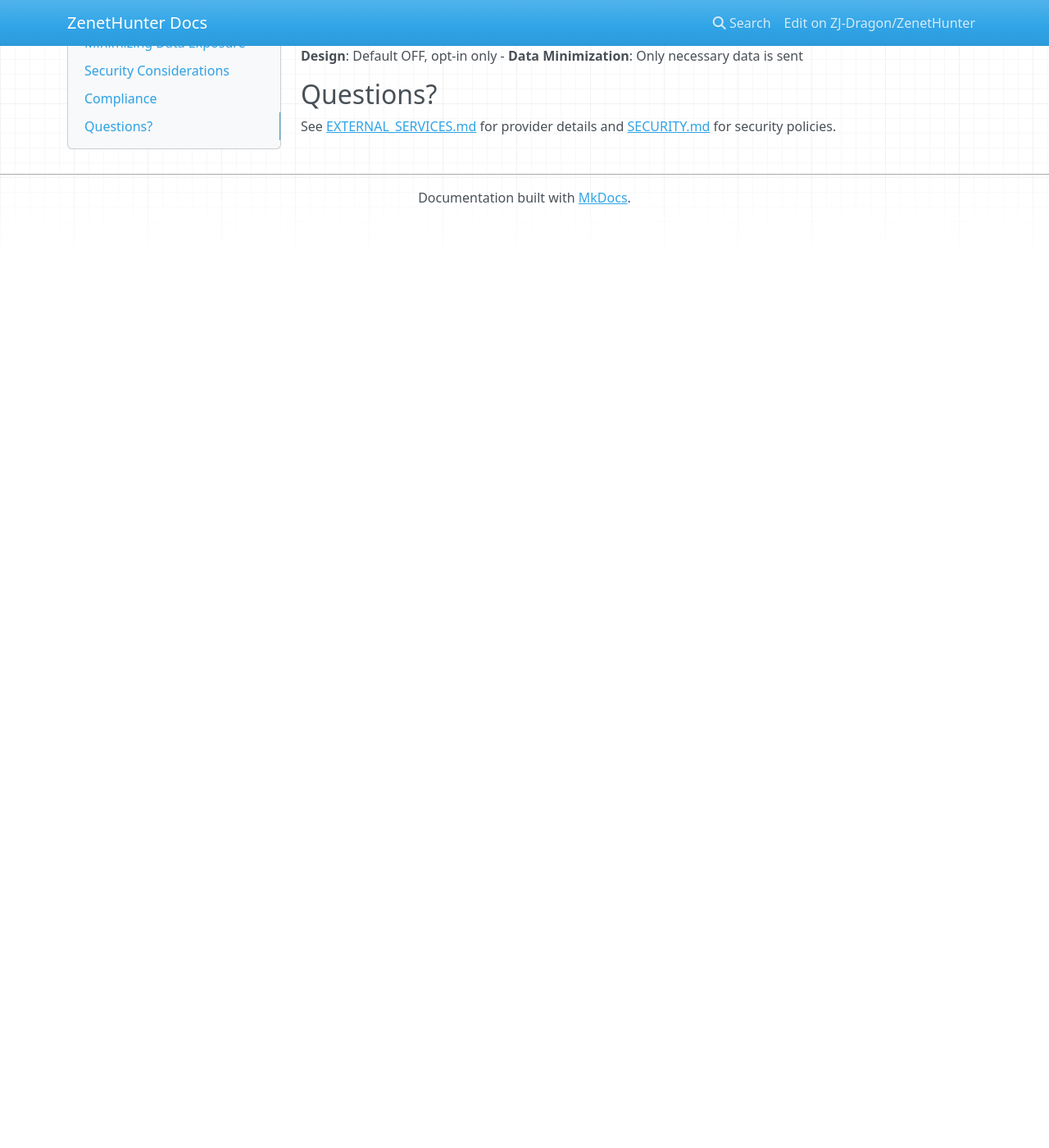
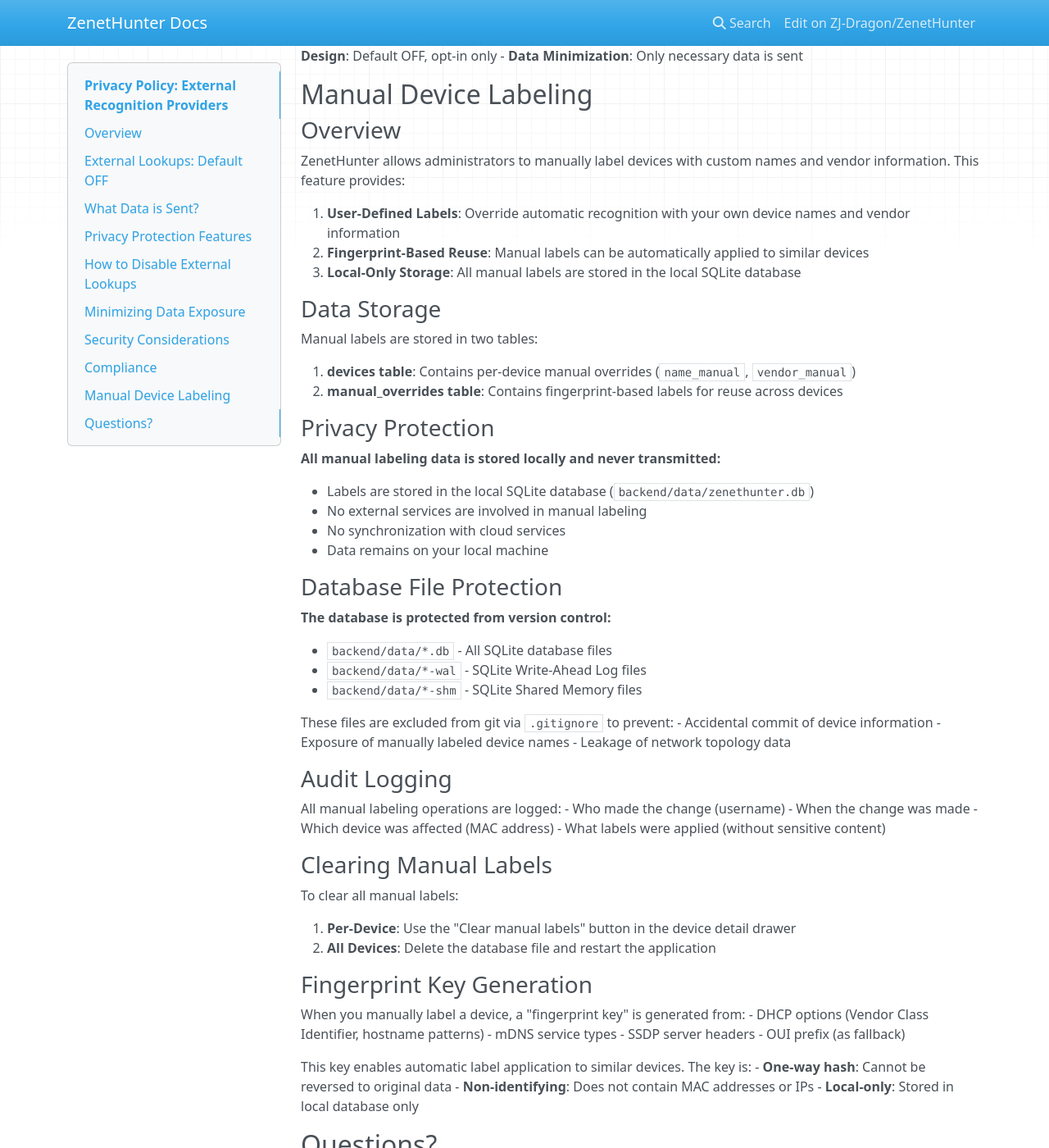
Before and after one commit to ZJ-Dragon/ZenetHunter, an MkDocs documentation site: the page built from docs/PRIVACY.md, in a window 1280 px wide and 1400 px high, scrolled down 2124 px. Shown: the whole window at 82% size. Built offline with MkDocs 1.6.1, drawn with Linux system fonts in a browser that asks for light colours; nearby versions of some CDN libraries; before the commit the page ends 2393 px from its top, so only the background shows below that.

Commit message:
docs: add manual labeling privacy documentation
- Document local-only data storage for manual labels
- Explain fingerprint key generation (non-identifying hash)
- List protected database files (*.db, *-wal, *-shm)
- Add audit logging information for label changes

```diff
--- a/docs/PRIVACY.md
+++ b/docs/PRIVACY.md
@@ -100,6 +100,73 @@
 - **Privacy by Design**: Default OFF, opt-in only
 - **Data Minimization**: Only necessary data is sent
 
+## Manual Device Labeling
+
+### Overview
+
+ZenetHunter allows administrators to manually label devices with custom names and vendor information. This feature provides:
+
+1. **User-Defined Labels**: Override automatic recognition with your own device names and vendor information
+2. **Fingerprint-Based Reuse**: Manual labels can be automatically applied to similar devices
+3. **Local-Only Storage**: All manual labels are stored in the local SQLite database
+
+### Data Storage
+
+Manual labels are stored in two tables:
+
+1. **devices table**: Contains per-device manual overrides (`name_manual`, `vendor_manual`)
+2. **manual_overrides table**: Contains fingerprint-based labels for reuse across devices
+
+### Privacy Protection
+
+**All manual labeling data is stored locally and never transmitted:**
+
+- Labels are stored in the local SQLite database (`backend/data/zenethunter.db`)
+- No external services are involved in manual labeling
+- No synchronization with cloud services
+- Data remains on your local machine
+
+### Database File Protection
+
+**The database is protected from version control:**
+
+- `backend/data/*.db` - All SQLite database files
+- `backend/data/*-wal` - SQLite Write-Ahead Log files
+- `backend/data/*-shm` - SQLite Shared Memory files
+
+These files are excluded from git via `.gitignore` to prevent:
+- Accidental commit of device information
+- Exposure of manually labeled device names
+- Leakage of network topology data
+
+### Audit Logging
+
+All manual labeling operations are logged:
+- Who made the change (username)
+- When the change was made
+- Which device was affected (MAC address)
+- What labels were applied (without sensitive content)
+
+### Clearing Manual Labels
+
+To clear all manual labels:
+
+1. **Per-Device**: Use the "Clear manual labels" button in the device detail drawer
+2. **All Devices**: Delete the database file and restart the application
+
+### Fingerprint Key Generation
+
+When you manually label a device, a "fingerprint key" is generated from:
+- DHCP options (Vendor Class Identifier, hostname patterns)
+- mDNS service types
+- SSDP server headers
+- OUI prefix (as fallback)
+
+This key enables automatic label application to similar devices. The key is:
+- **One-way hash**: Cannot be reversed to original data
+- **Non-identifying**: Does not contain MAC addresses or IPs
+- **Local-only**: Stored in local database only
+
 ## Questions?
 
 See [EXTERNAL_SERVICES.md](EXTERNAL_SERVICES.md) for provider details and [SECURITY.md](../SECURITY.md) for security policies.
```
